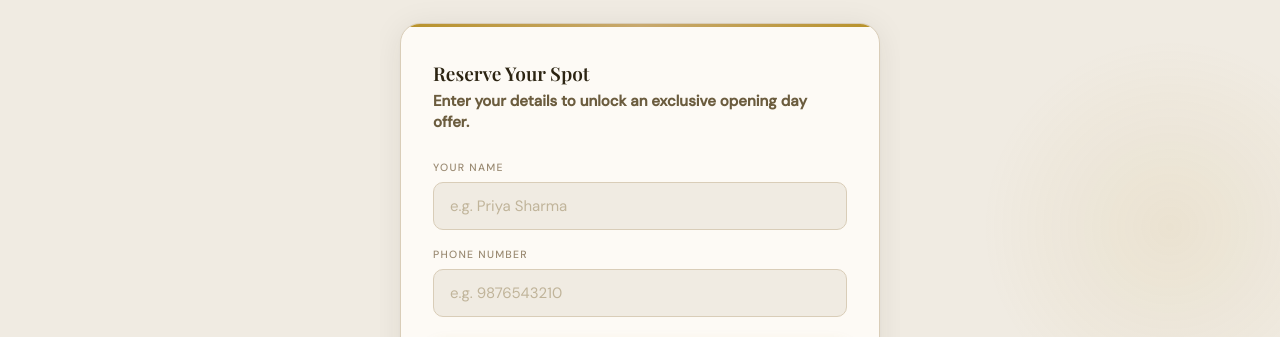
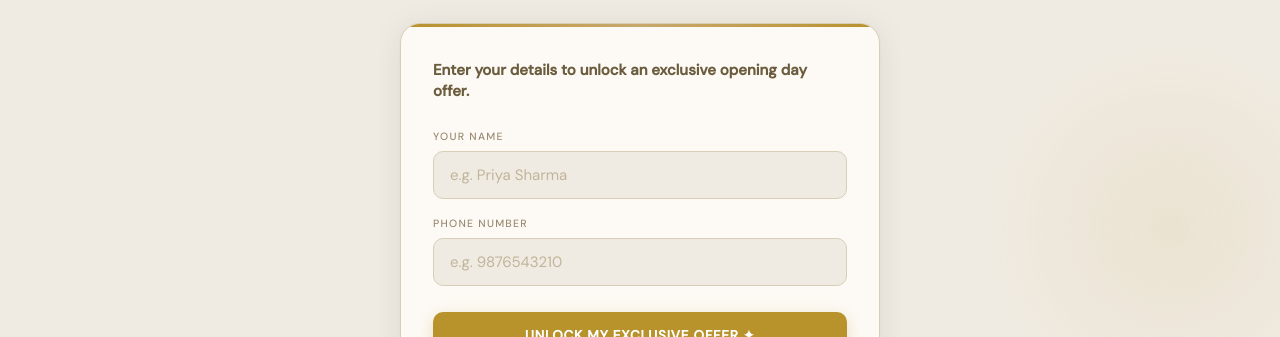
Before and after one commit to DigitalWebGraphix/Ownskin, a plain HTML site: page index.html in a window 1280 px wide. Shown: the part 463-800 px from the top of the page. Drawn offline with nearby package versions, Linux system fonts and the light colour scheme; a web font is replaced by a local one.

Commit message:
Update project files in main

```diff
--- a/index.html
+++ b/index.html
@@ -224,7 +224,6 @@
   </div>
 
   <div class="card">
-    <div class="card-title">Reserve Your Spot</div>
     <div class="card-sub">Enter your details to unlock an exclusive opening day offer.</div>
 
     <div class="field">
```
